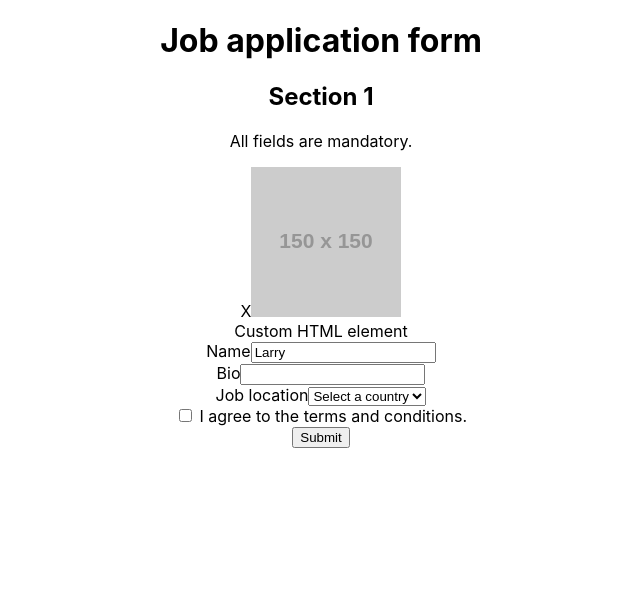
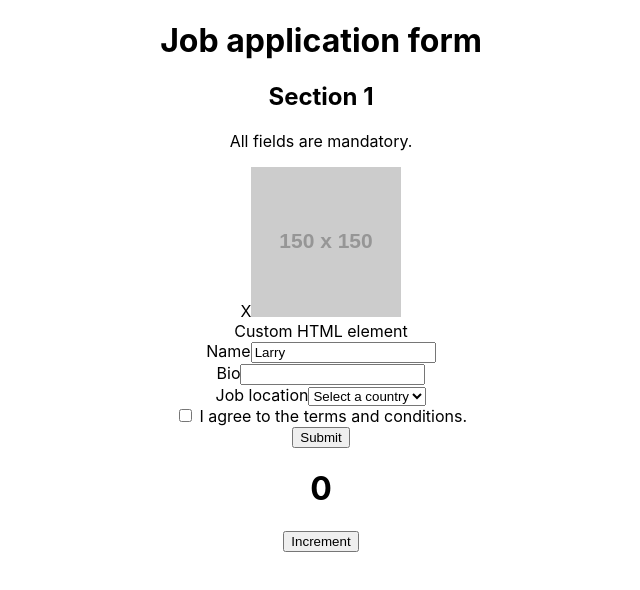
Before and after one commit to lgolding/codevolution-react-testing-tutorial, a React (Create React App) app: page / in a window 1280 px wide. Shown: the top 590 px of the page, without its empty margins (319-959 px from the left). Built offline with nearby package versions, Linux system fonts and the light colour scheme.

Commit message:
Simulate a mouse click.

```diff
--- a/src/components/application/application.tsx
+++ b/src/components/application/application.tsx
@@ -1,4 +1,5 @@
 import React, { FC, Fragment } from "react";
+import Counter from "../counter/counter";
 
 export type ApplicationProps = {};
 
@@ -49,6 +50,7 @@
         </div>
         <button>Submit</button>
       </form>
+      <Counter />
     </Fragment>
   );
 };
--- /dev/null
+++ b/src/components/counter/counter.tsx
@@ -0,0 +1,15 @@
+import { FC, useState } from "react";
+
+type CounterProps = {};
+
+const Counter: FC<CounterProps> = () => {
+  const [count, setCount] = useState(0);
+  return (
+    <div>
+      <h1>{count}</h1>
+      <button onClick={() => setCount(count + 1)}>Increment</button>
+    </div>
+  );
+};
+
+export default Counter;
```
Also changed, not shown: 2 other files (tests, documents, lock files or other folders).
